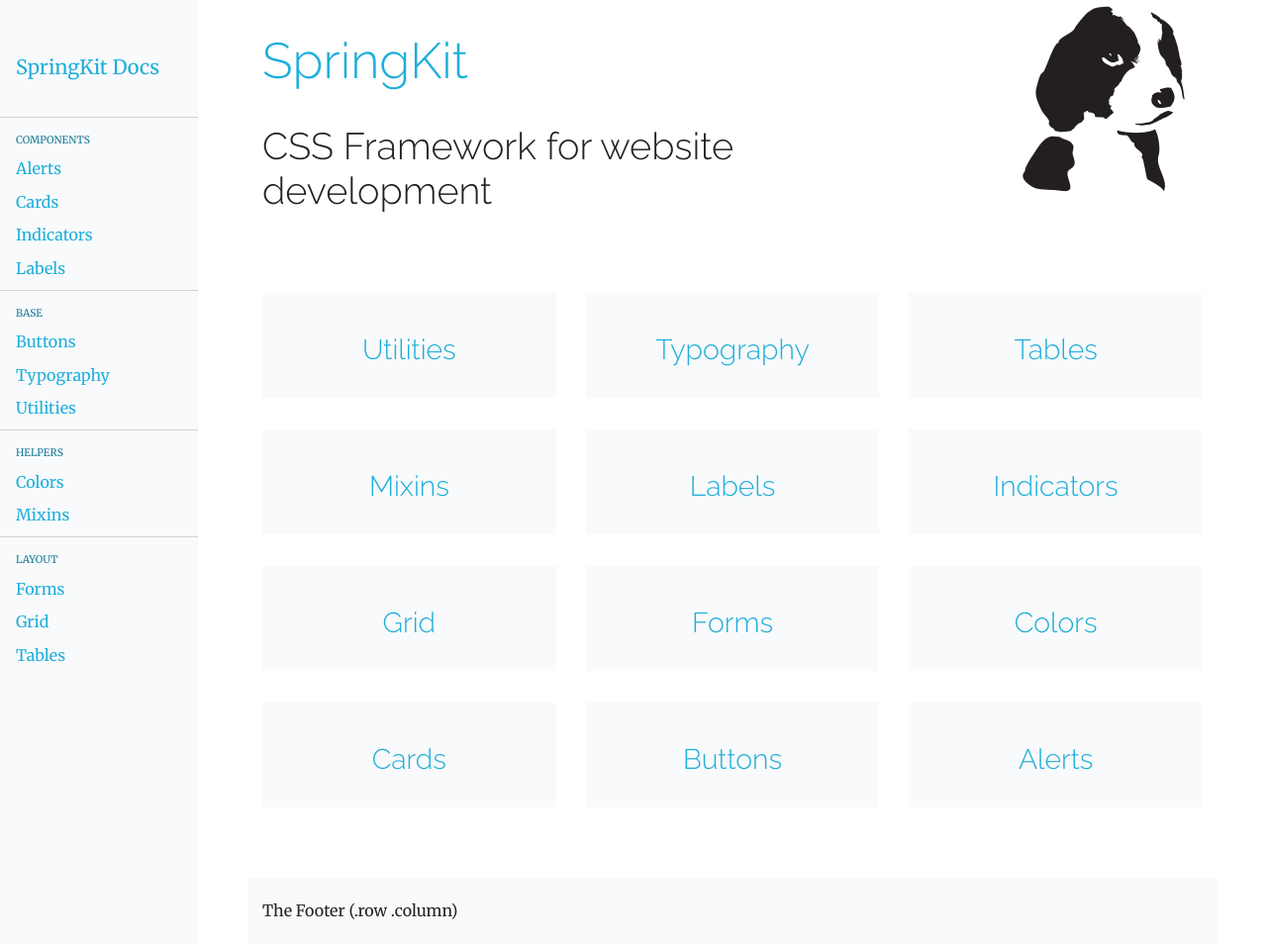
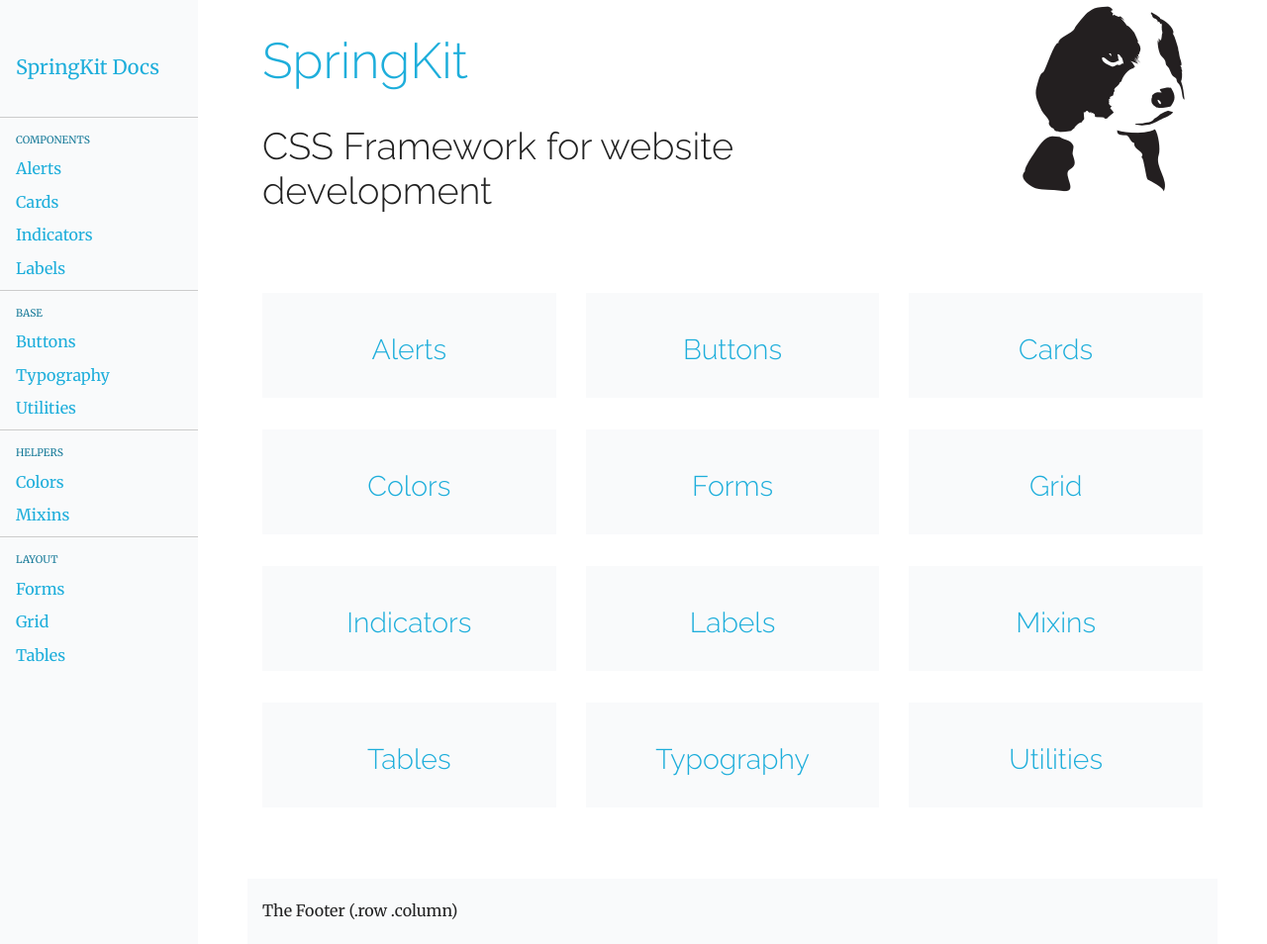
Before and after one commit to pixelspring/SpringKit, a Jekyll site: the page built from docs/index.html, in a window 1280 px wide and 954 px high. Shown: the whole window at 99% size. Built offline with Jekyll 4.4.1, drawn with Linux system fonts in a browser that asks for light colours.

Commit message:
Order frontapge list aplhabetically & fix cat-title border color

```diff
--- a/docs/css/docs.css
+++ b/docs/css/docs.css
@@ -21,7 +21,7 @@
 
     .category-title a {
         color: #157998;
-        border-top: 1px solid lightgray;
+        border-top: 1px solid #cccccc;
         padding-top: 15px;
         text-transform: uppercase;
         font-size: 65%;
--- a/docs/index.html
+++ b/docs/index.html
@@ -20,7 +20,7 @@ title:  "Home"
 
     <section class="fp-block-links">
         <div class="row medium-up-2 large-up-3">
-            {% for post in site.posts | sort: 'title' %}
+            {% for post in site.posts reversed %}
                 <div class="column">
                     <a class="post-link" href="{{ post.url | prepend: site.baseurl }}">
                         <div class="fp-component-block">
```
